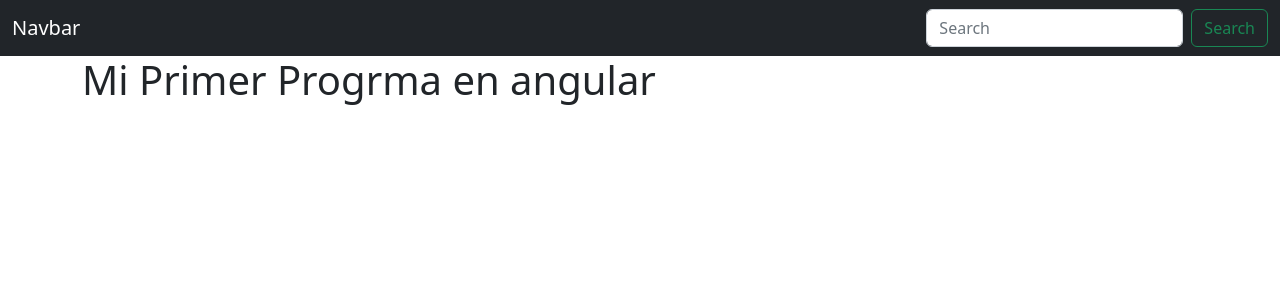
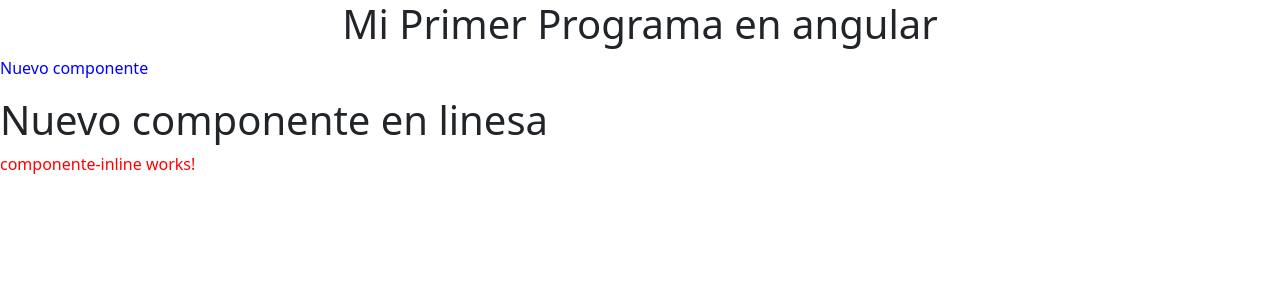
Before and after one commit to SamuelPProgramador/CursoAngular, an Angular app in the folder app-angular/: page / in a window 1280 px wide. Shown: the top 300 px of the page. Built offline with nearby package versions, Linux system fonts and the light colour scheme.

Commit message:
Seguimos trabajando

```diff
--- a/app-angular/angular.json
+++ b/app-angular/angular.json
@@ -27,9 +27,14 @@
               }
             ],
             "styles": [
+              "node_modules/bootstrap/dist/css/bootstrap.min.css",
               "src/styles.css"
+
             ],
-            "scripts": []
+            "scripts": [
+              "node_modules/@popperjs/core/dist/umd/popper.min.js",
+              "node_modules/bootstrap/dist/js/bootstrap.min.js"
+            ]
           },
           "configurations": {
             "production": {
--- a/app-angular/package.json
+++ b/app-angular/package.json
@@ -18,6 +18,8 @@
     "@angular/platform-browser": "^18.2.0",
     "@angular/platform-browser-dynamic": "^18.2.0",
     "@angular/router": "^18.2.0",
+    "@popperjs/core": "^2.11.8",
+    "bootstrap": "^5.3.3",
     "rxjs": "~7.8.0",
     "tslib": "^2.3.0",
     "zone.js": "~0.14.10"
--- a/app-angular/src/app/app.component.html
+++ b/app-angular/src/app/app.component.html
@@ -1,30 +1,5 @@
-<!doctype html>
-<html lang="en">
-  <head>
-    <meta charset="utf-8">
-    <meta name="viewport" content="width=device-width, initial-scale=1">
-    <title>Bootstrap demo</title>
-    <link href="https://cdn.jsdelivr.net/npm/bootstrap@5.2.3/dist/css/bootstrap.min.css" rel="stylesheet" integrity="sha384-rbsA2VBKQhggwzxH7pPCaAqO46MgnOM80zW1RWuH61DGLwZJEdK2Kadq2F9CUG65" crossorigin="anonymous">
-  </head>
-  <body>
-    <div >
-      <nav class="navbar navbar-dark bg-dark">
-        <div class="container-fluid">
-          <a class="navbar-brand">Navbar</a>
-          <form class="d-flex" role="search">
-            <input class="form-control me-2" type="search" placeholder="Search" aria-label="Search">
-            <button class="btn btn-outline-success" type="submit">Search</button>
-          </form>
-        </div>
-      </nav>
-
-    </div>
-
-
-    <div class="container">
-      <h1>{{title}}</h1>
-    </div>
-
-    <script src="https://cdn.jsdelivr.net/npm/bootstrap@5.2.3/dist/js/bootstrap.bundle.min.js" integrity="sha384-kenU1KFdBIe4zVF0s0G1M5b4hcpxyD9F7jL+jjXkk+Q2h455rYXK/7HAuoJl+0I4" crossorigin="anonymous"></script>
-  </body>
-</html>
+<div class="container">
+  <h1 class="text-center">{{title}}</h1>
+</div>
+<app-nuevo-componente/>
+<app-componente-inline/>
--- a/app-angular/src/app/app.component.ts
+++ b/app-angular/src/app/app.component.ts
@@ -1,13 +1,15 @@
 import { Component } from '@angular/core';
 import { RouterOutlet } from '@angular/router';
+import { NuevoComponenteComponent } from "./nuevo-componente/nuevo-componente.component";
+import { ComponenteInlineComponent } from "./componente-inline/componente-inline.component";
 
 @Component({
   selector: 'app-root',
   standalone: true,
-  imports: [RouterOutlet],
+  imports: [RouterOutlet, NuevoComponenteComponent, ComponenteInlineComponent],
   templateUrl: './app.component.html',
   styleUrl: './app.component.css'
 })
 export class AppComponent {
-  title = 'Mi Primer Progrma  en angular';
+  title = 'Mi Primer Programa  en angular';
 }
--- /dev/null
+++ b/app-angular/src/app/componente-inline/componente-inline.component.ts
@@ -0,0 +1,24 @@
+import { Component } from '@angular/core';
+
+@Component({
+  selector: 'app-componente-inline',
+  standalone: true,
+  imports: [],
+  template: `
+  <h1>{{componeteEnLinea}}</h1>
+
+    <p>
+      componente-inline works!
+    </p>
+  `,
+  styles: `
+  p{
+    color: red;
+  }
+
+  `
+})
+export class ComponenteInlineComponent {
+  componeteEnLinea = "Nuevo componente en linesa"
+
+}
--- /dev/null
+++ b/app-angular/src/app/nuevo-componente/nuevo-componente.component.css
@@ -0,0 +1,3 @@
+p{
+    color: blue;
+}
--- /dev/null
+++ b/app-angular/src/app/nuevo-componente/nuevo-componente.component.html
@@ -0,0 +1,3 @@
+<p>
+    {{tituloNuevoComponente}}
+</p>
--- /dev/null
+++ b/app-angular/src/app/nuevo-componente/nuevo-componente.component.ts
@@ -0,0 +1,12 @@
+import { Component } from '@angular/core';
+
+@Component({
+  selector: 'app-nuevo-componente',
+  standalone: true,
+  imports: [],
+  templateUrl: './nuevo-componente.component.html',
+  styleUrl: './nuevo-componente.component.css'
+})
+export class NuevoComponenteComponent {
+    tituloNuevoComponente = "Nuevo componente";
+}
```
Also changed, not shown: 1 other file (tests, documents, lock files or other folders).
